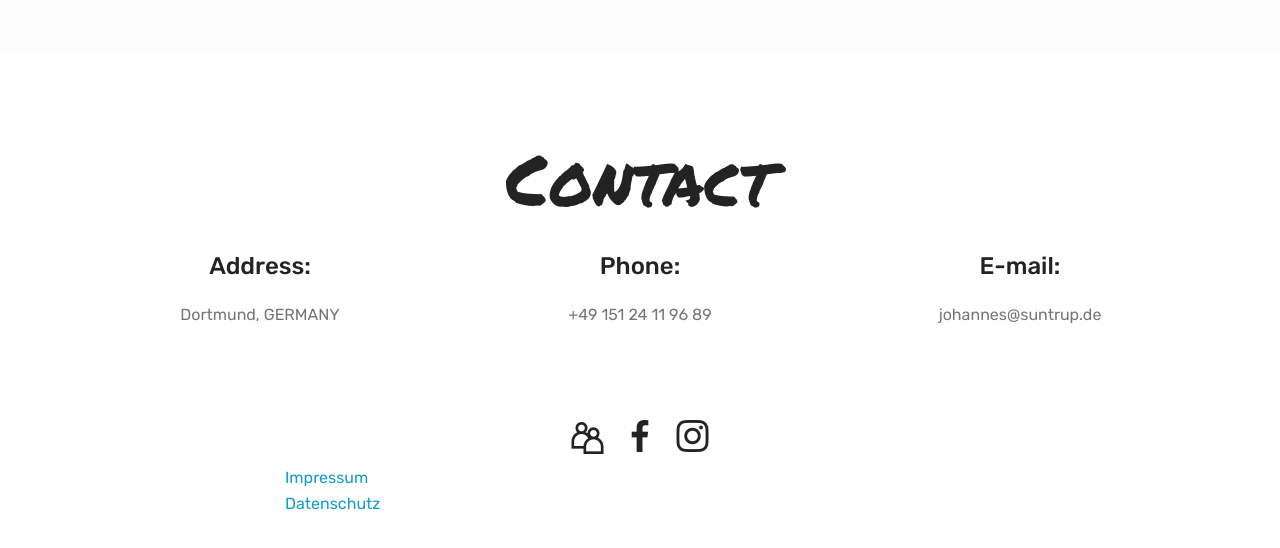
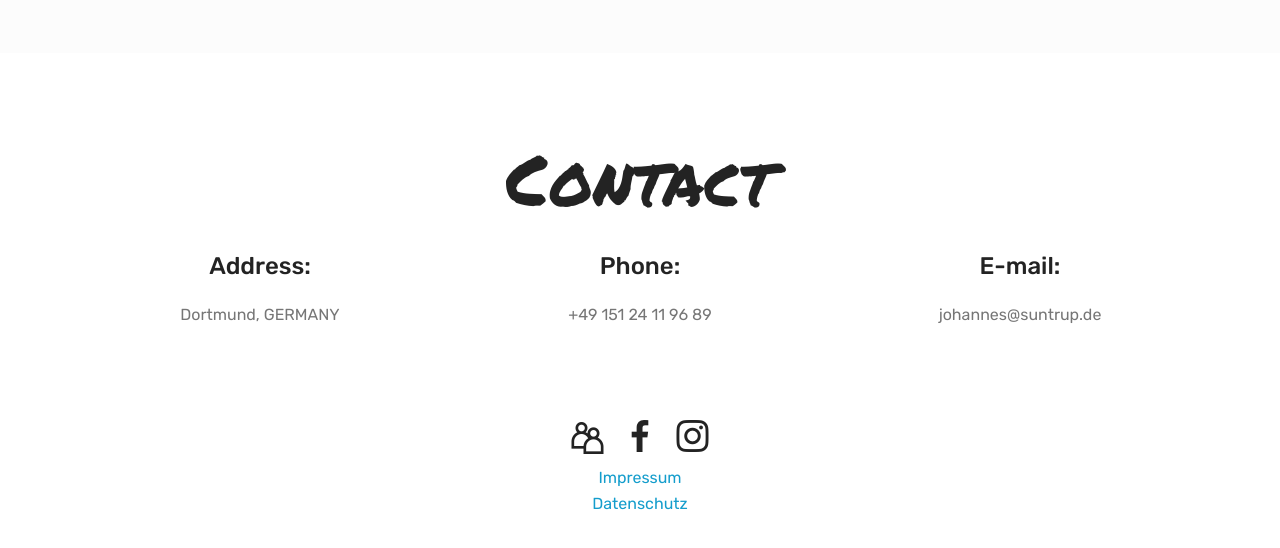
Before and after one commit to johannessuntrup/johannessuntrup, a plain HTML site: page index.html in a window 1280 px wide. Shown: the part 935-1483 px from the top of the page. Drawn offline with Linux system fonts and the light colour scheme; no server answers; files whose address does not match are found by name.

Commit message:
Update index.html

```diff
--- a/index.html
+++ b/index.html
@@ -127,7 +127,7 @@
         <div class="media-container-row">
             <div class="col-md-8 align-center">
 
-                <div class="social-list pl-0 mb-0">
+                <div class="social-list pl-0 mb-0 align-center">
                     <a href="https://www.crew-united.com/de/Johannes-Suntrup_314541.html" target="_blank">
                         <span class="px-2 mbr-iconfont mbr-iconfont-social mobi-mbri-users mobi-mbri"></span>
                     </a>
@@ -138,10 +138,11 @@
                         <span class="px-2 mbr-iconfont mbr-iconfont-social socicon-instagram socicon"></span>
                     </a>
                   <br>
-                    <p class="mbr-text align-left mbr-fonts-style display-7">
+                    <p class="mbr-text align-left mbr-fonts-style display-7 align-center">
                      <a href="https://johannessuntrup.github.io/impressum/" target="_blank">
-                      <span style="font-style: normal;">Impressum<br> </span>
+                      <span style="font-style: normal;">Impressum</span>
                      </a>
+                     <br>
                      <a href="https://johannessuntrup.github.io/datenschutz/" target="_blank">
                       <span style="font-style: normal;">Datenschutz<br> </span>
                      </a>
```
